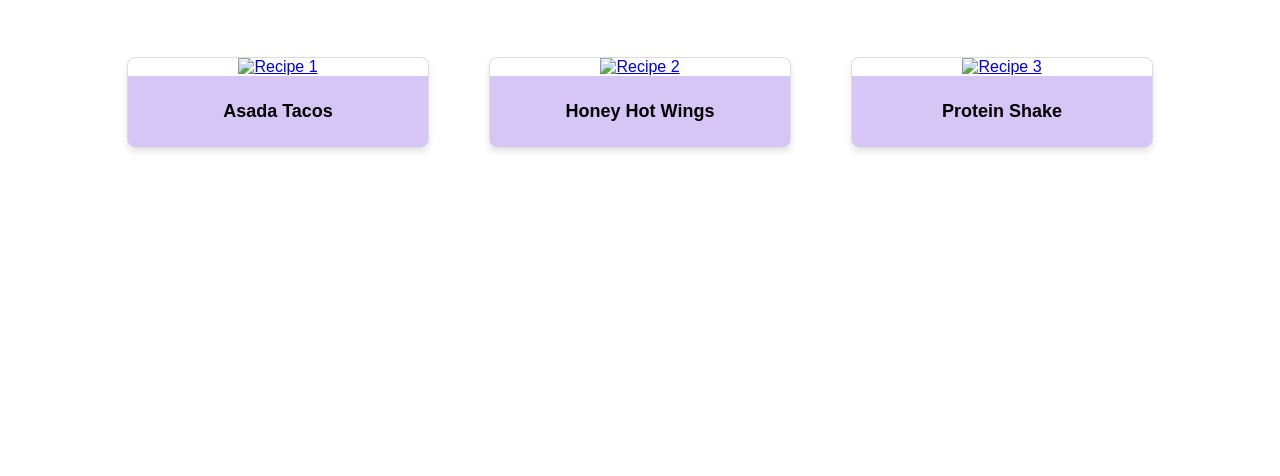
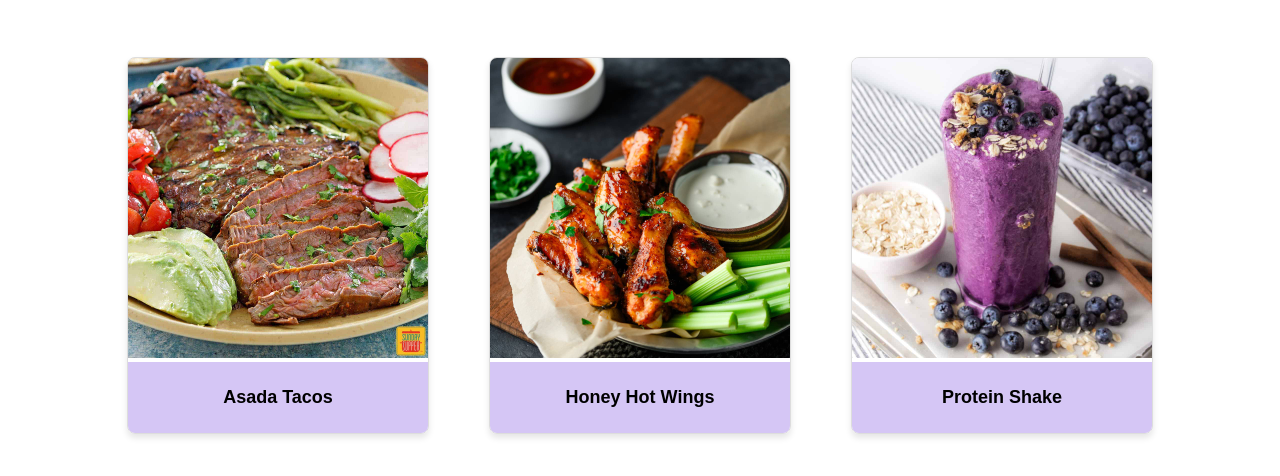
Before and after one commit to juic3man/odin-recipes, a plain HTML site: page index.html in a window 1280 px wide. Shown: the part 126-602 px from the top of the page. Drawn offline with Linux system fonts and the light colour scheme.

Commit message:
added the photos of the recipes

```diff
--- a/index.html
+++ b/index.html
@@ -14,19 +14,19 @@
     <div class="recipe-container">
         <div class="recipe">
             <a href="recipes/asadaTacos.html" target="_blank">
-                <img src="images/recipe1.jpg" alt="Recipe 1">
+                <img src="photos/carneasada2.jpg" alt="Carne Asada Tacos">
             </a>
             <div class="recipe-name">Asada Tacos</div>
         </div>
         <div class="recipe">
             <a href="recipes/honeyHotWings.html" target="_blank">
-                <img src="images/recipe2.jpg" alt="Recipe 2">
+                <img src="photos/honeyHotWings2.jpg" alt="Honey Hot Wings">
             </a>
             <div class="recipe-name">Honey Hot Wings</div>
         </div>
         <div class="recipe">
             <a href="recipes/proteinShake.html" target="_blank">
-                <img src="images/recipe3.jpg" alt="Recipe 3">
+                <img src="photos/proteinShake2.jpg" alt="Protein Shake">
             </a>
             <div class="recipe-name">Protein Shake</div>
         </div>
```
Also changed, not shown: photos/carneasada2.jpg (added), photos/honeyHotWings2.jpg (added), photos/proteinShake2.jpg (added), recipes/honeyHotWings.html (line endings or trailing spaces).
